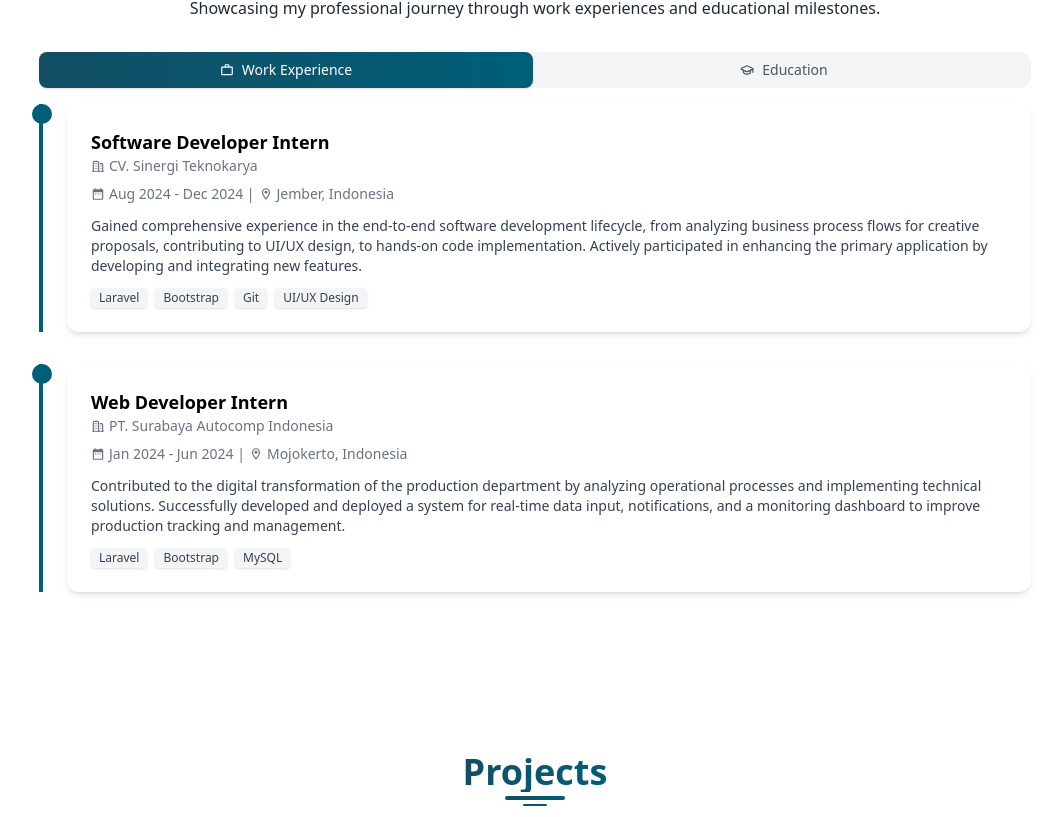
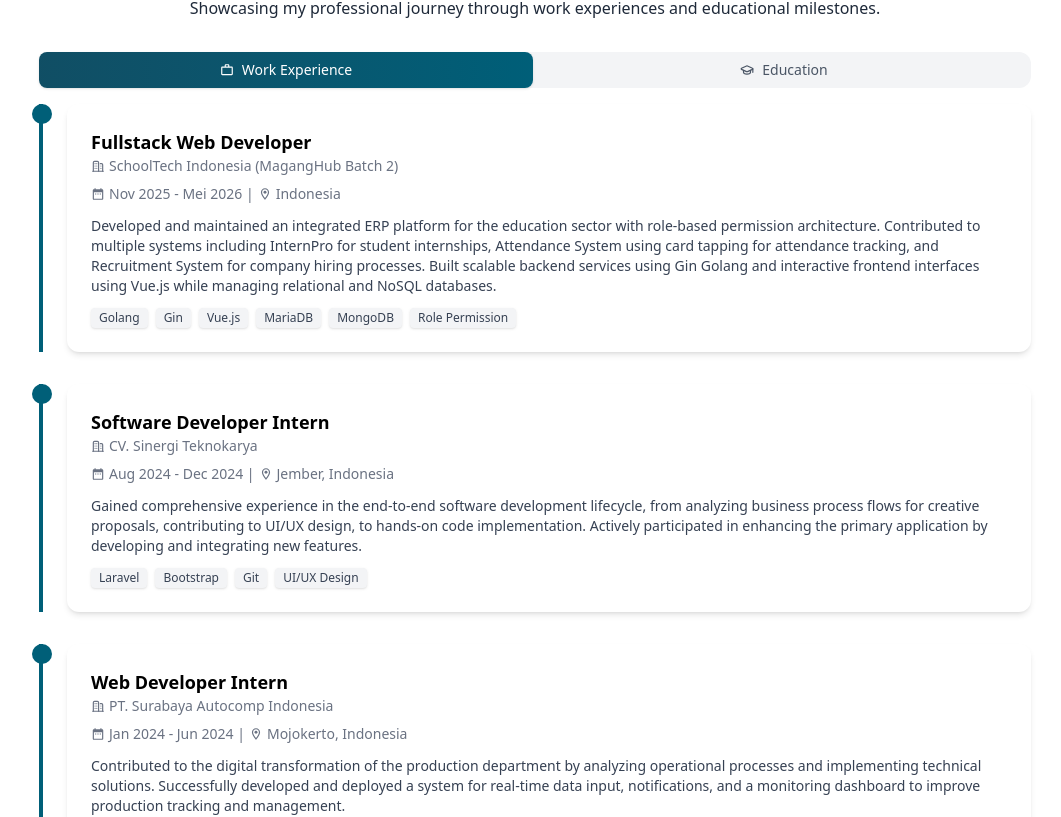
Before and after one commit to AqilulMuttaqin/portfolio-v1, a React (Vite) app: page / in a window 1280 px wide. Shown: the part 1738-2555 px from the top of the page, without its empty margins (105-1166 px from the left). Built offline with nearby package versions, Linux system fonts and the light colour scheme.

Commit message:
update: add work experience for Fullstack Web Developer role at SchoolTech Indonesia

```diff
--- a/src/components/ExperienceSection.jsx
+++ b/src/components/ExperienceSection.jsx
@@ -22,6 +22,22 @@ const ExperienceSection = () => {
   }, []);
 
   const workExperience = [
+    {
+      role: "Fullstack Web Developer",
+      company: "SchoolTech Indonesia (MagangHub Batch 2)",
+      date: "Nov 2025 - Mei 2026",
+      location: "Indonesia",
+      description:
+        "Developed and maintained an integrated ERP platform for the education sector with role-based permission architecture. Contributed to multiple systems including InternPro for student internships, Attendance System using card tapping for attendance tracking, and Recruitment System for company hiring processes. Built scalable backend services using Gin Golang and interactive frontend interfaces using Vue.js while managing relational and NoSQL databases.",
+      skills: [
+        "Golang",
+        "Gin",
+        "Vue.js",
+        "MariaDB",
+        "MongoDB",
+        "Role Permission",
+      ],
+    },
     {
       role: "Software Developer Intern",
       company: "CV. Sinergi Teknokarya",
```
